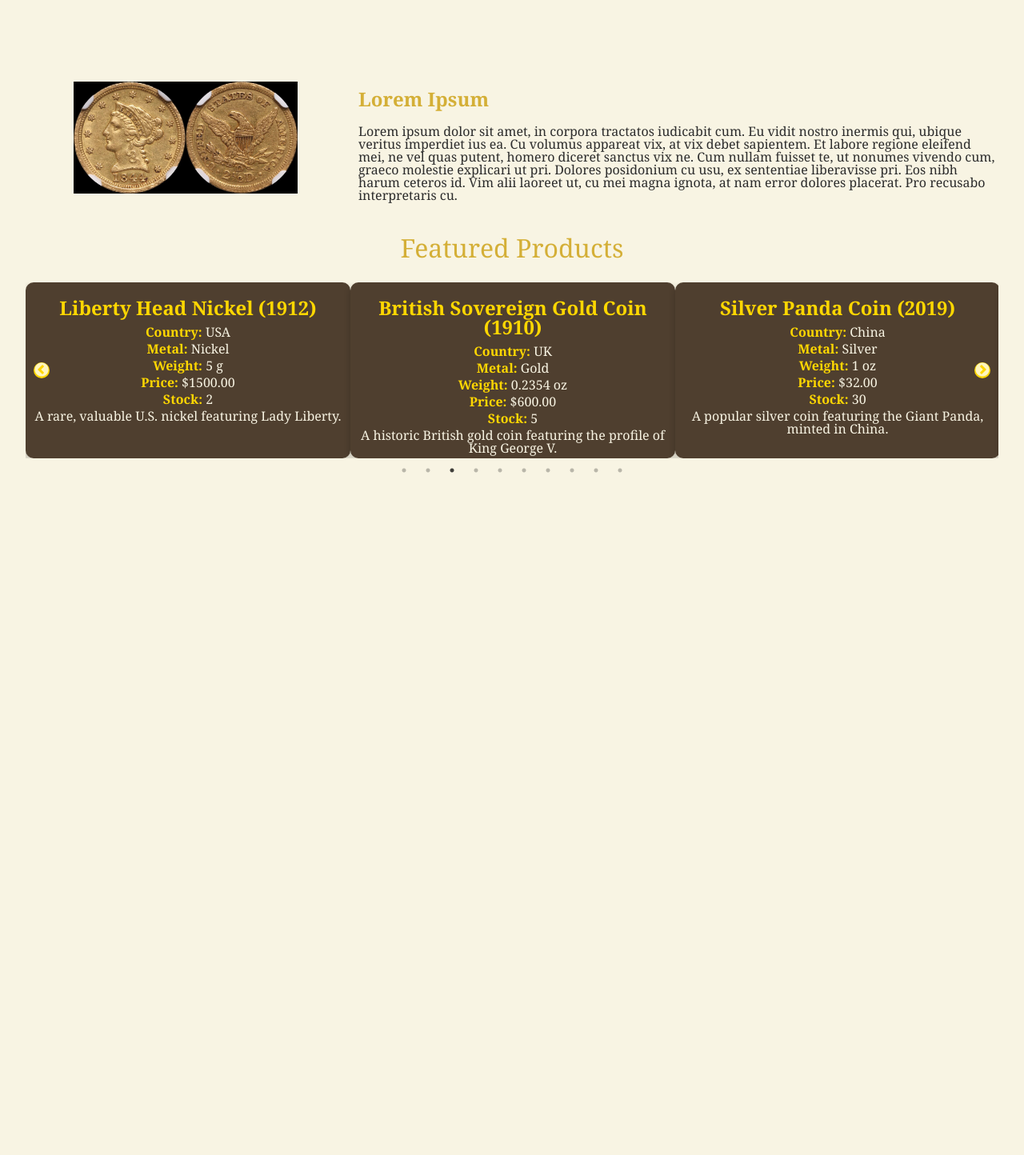
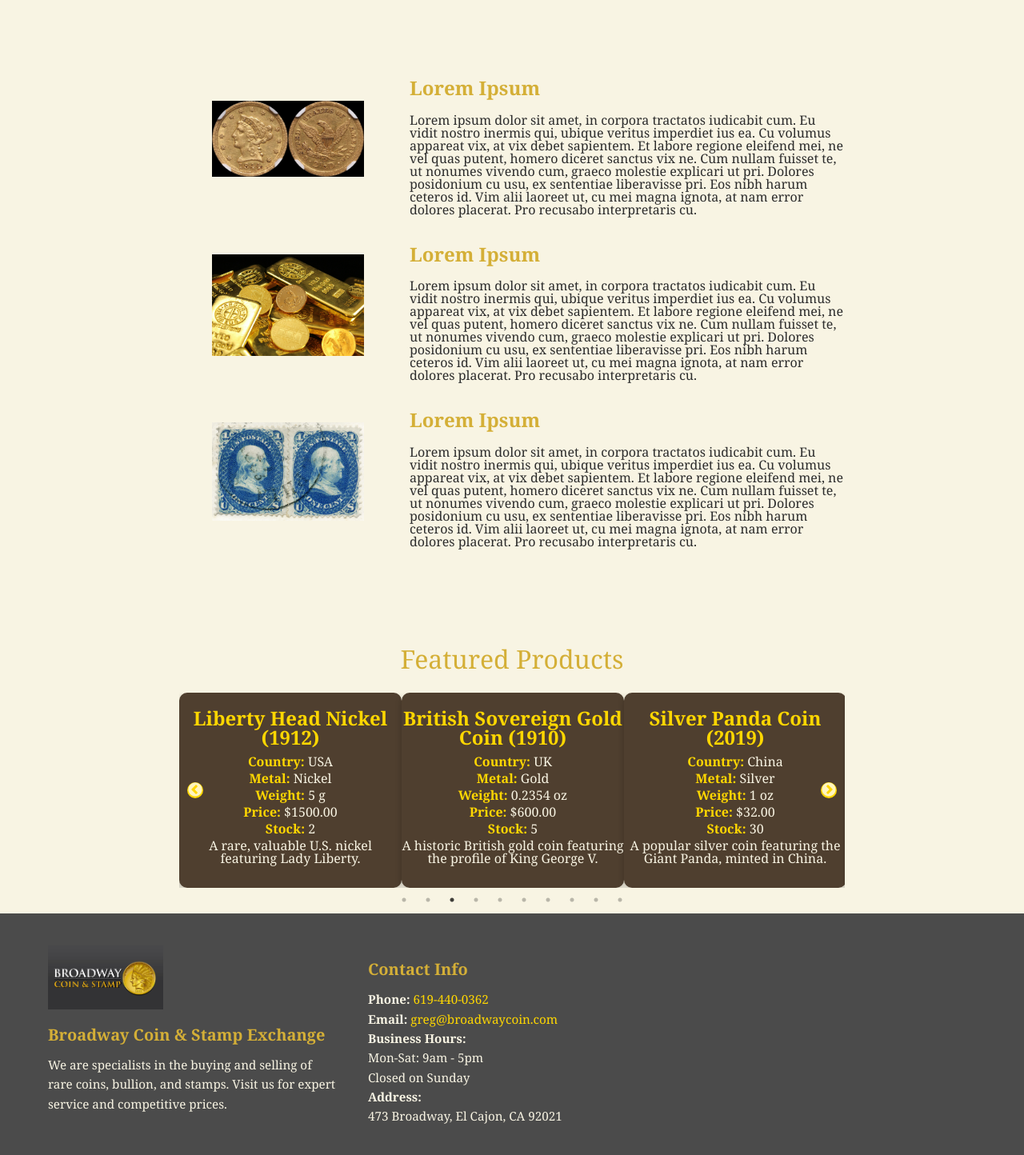
Before and after one commit to nqnguyen1/Coin, a React app: page / in a window 1280 px wide. Shown: the part 284-1728 px from the top of the page at 80% size. Before the commit the page ends 882 px from the top, so only its background shows below. Built offline with nearby package versions, Linux system fonts and the light colour scheme; grey boxes are pictures that could not be loaded.

Commit message:
prototype

```diff
--- a/client/App.js
+++ b/client/App.js
@@ -3,12 +3,13 @@ import Navbar from "./components/nav/Navbar";
 import Main from "./components/body/Main";
 import "slick-carousel/slick/slick.css";
 import "slick-carousel/slick/slick-theme.css";
-
+import Footer from "./components/footer/Footer";
 export default function App() {
   return (
     <div>
       <Navbar></Navbar>
       <Main></Main>
+      <Footer></Footer>
     </div>
   );
 }
--- a/client/components/body/Main.js
+++ b/client/components/body/Main.js
@@ -2,13 +2,15 @@ import React from "react";
 import Carousel from "./carousel/Carousel";
 import * as styles from "./Main.module.css";
 import example from "../../assets/example.jpg";
-import example2 from "../../assets/example2.jpg";
+
+import gold from "../../assets/gold.jpeg";
+import stamp from "../../assets/stamp.jpg";
 
 export default function Main() {
   return (
     <main className={styles.container}>
       <section className={styles.one}>
-        <h2>Lorem Ipsum</h2>
+        <h3>Buy Sell Coins, Bullions and Stamps</h3>
         <div>
           <p>
             Lorem ipsum dolor sit amet, in corpora tractatos iudicabit cum. Eu
@@ -45,6 +47,52 @@ export default function Main() {
           dolores placerat. Pro recusabo interpretaris cu.
         </p>
       </section>
+      <section className={styles.four}>
+        <img
+          src={gold}
+          style={{
+            width: "70%",
+            maxWidth: "400px",
+            height: "auto",
+          }}
+        ></img>
+      </section>
+      <section className={styles.five}>
+        <h2>Lorem Ipsum</h2>
+        <p>
+          Lorem ipsum dolor sit amet, in corpora tractatos iudicabit cum. Eu
+          vidit nostro inermis qui, ubique veritus imperdiet ius ea. Cu volumus
+          appareat vix, at vix debet sapientem. Et labore regione eleifend mei,
+          ne vel quas putent, homero diceret sanctus vix ne. Cum nullam fuisset
+          te, ut nonumes vivendo cum, graeco molestie explicari ut pri. Dolores
+          posidonium cu usu, ex sententiae liberavisse pri. Eos nibh harum
+          ceteros id. Vim alii laoreet ut, cu mei magna ignota, at nam error
+          dolores placerat. Pro recusabo interpretaris cu.
+        </p>
+      </section>
+      <section className={styles.six}>
+        <img
+          src={stamp}
+          style={{
+            width: "70%",
+            maxWidth: "400px",
+            height: "auto",
+          }}
+        ></img>
+      </section>
+      <section className={styles.seven}>
+        <h2>Lorem Ipsum</h2>
+        <p>
+          Lorem ipsum dolor sit amet, in corpora tractatos iudicabit cum. Eu
+          vidit nostro inermis qui, ubique veritus imperdiet ius ea. Cu volumus
+          appareat vix, at vix debet sapientem. Et labore regione eleifend mei,
+          ne vel quas putent, homero diceret sanctus vix ne. Cum nullam fuisset
+          te, ut nonumes vivendo cum, graeco molestie explicari ut pri. Dolores
+          posidonium cu usu, ex sententiae liberavisse pri. Eos nibh harum
+          ceteros id. Vim alii laoreet ut, cu mei magna ignota, at nam error
+          dolores placerat. Pro recusabo interpretaris cu.
+        </p>
+      </section>
 
       <section className={styles.featureContainer}>
         <h2>Featured Products</h2>
--- a/client/components/body/Main.module.css
+++ b/client/components/body/Main.module.css
@@ -1,8 +1,11 @@
 .container {
   display: grid;
   grid-template-columns: 1fr 2fr;
-  padding: 1rem 2rem;
+
+  padding: 2rem;
   gap: 1rem;
+  width: 70%;
+  margin: 0 auto;
 }
 
 .one {
@@ -22,12 +25,35 @@
   grid-row: 2/3;
 }
 
+.four {
+  grid-column: 1/2;
+  display: flex;
+  justify-content: center;
+  align-items: center;
+}
+.five {
+  grid-column: 2/3;
+  grid-row: 3/4;
+}
+
+.six {
+  grid-column: 1/2;
+  display: flex;
+  justify-content: center;
+  align-items: center;
+}
+.seven {
+  grid-column: 2/3;
+  grid-row: 4/5;
+}
+
 .featureContainer {
   display: flex;
   flex-direction: column;
   align-items: center;
   justify-content: center;
   grid-column: 1/3;
+  margin-top: 5rem;
 }
 
 .featureContainer > h2 {
--- /dev/null
+++ b/client/components/footer/Footer.css
@@ -0,0 +1,71 @@
+/* Footer Styling */
+.footer {
+  padding: 40px 20px;
+}
+
+.footer-content {
+  display: flex;
+  justify-content: space-between;
+  align-items: flex-start;
+  max-width: 1200px;
+  margin: 0 auto;
+  flex-wrap: wrap;
+}
+
+.footer-about,
+.footer-contact,
+.footer-map {
+  flex: 1;
+  margin: 0 20px;
+}
+
+.footer-logo {
+  max-width: 100px;
+  margin-bottom: 10px;
+}
+
+.footer h3 {
+  margin-bottom: 15px;
+  font-size: 1.25rem;
+}
+
+.footer p {
+  line-height: 1.6;
+  font-size: 0.95rem;
+}
+
+.footer a {
+  color: #ffd700;
+  text-decoration: none;
+}
+
+.footer a:hover {
+  text-decoration: underline;
+}
+
+.footer-map iframe {
+  border: 0;
+  width: 100%;
+  max-width: 300px;
+  height: 200px;
+}
+
+/* Responsive Styling */
+@media (max-width: 768px) {
+  .footer-content {
+    flex-direction: column; /* Stack sections vertically */
+    align-items: center;
+  }
+
+  .footer-about,
+  .footer-contact,
+  .footer-map {
+    margin: 20px 0;
+    text-align: center;
+  }
+
+  .footer-map iframe {
+    width: 100%;
+    height: 250px;
+  }
+}
--- /dev/null
+++ b/client/components/footer/Footer.js
@@ -0,0 +1,55 @@
+import React from "react";
+import "./Footer.css"; // Import the CSS file for the footer styling
+import Logo from "../nav/Logo";
+const Footer = () => {
+  return (
+    <footer className="footer">
+      <div className="footer-content">
+        {/* Left Section: Logo and About */}
+        <div className="footer-about">
+          <Logo></Logo>
+          <h3>Broadway Coin & Stamp Exchange</h3>
+          <p>
+            We are specialists in the buying and selling of rare coins, bullion,
+            and stamps. Visit us for expert service and competitive prices.
+          </p>
+        </div>
+
+        {/* Middle Section: Contact Info */}
+        <div className="footer-contact">
+          <h3>Contact Info</h3>
+          <p>
+            <strong>Phone:</strong> <a href="">619-440-0362</a>
+          </p>
+          <p>
+            <strong>Email:</strong> <a href="">greg@broadwaycoin.com</a>
+          </p>
+          <p>
+            <strong>Business Hours:</strong>
+          </p>
+          <p>Mon-Sat: 9am - 5pm</p>
+
+          <p>Closed on Sunday</p>
+          <p>
+            <strong>Address:</strong>
+          </p>
+          <p>473 Broadway, El Cajon, CA 92021</p>
+        </div>
+
+        {/* Right Section: Google Map Embed */}
+        <div className="footer-map">
+          <iframe
+            src="https://www.google.com/maps/embed?pb=!1m18!1m12!1m3!1d3443.876051998333!2d-116.9604963!3d32.7945725!2m3!1f0!2f0!3f0!3m2!1i1024!2i768!4f13.1!3m3!1m2!1s0x80d956ac9cf5997d%3A0x36a3b519f57f7493!2s473%20Broadway%2C%20El%20Cajon%2C%20CA%2092021%2C%20USA!5e0!3m2!1sen!2sbd!4v1694285584136!5m2!1sen!2sbd"
+            width="300"
+            height="200"
+            style={{ border: 0 }}
+            allowFullScreen=""
+            loading="lazy"
+          ></iframe>
+        </div>
+      </div>
+    </footer>
+  );
+};
+
+export default Footer;
--- a/client/components/nav/Logo.js
+++ b/client/components/nav/Logo.js
@@ -9,10 +9,9 @@ export default function Logo() {
         style={{
           width: "9rem",
           height: "auto",
-          paddingLeft: "2rem",
         }}
-      ></img>
-      <h3>Buy Sell Coins, Bullion and Stamps</h3>
+        alt="Broadway Coin & Stamp Exchange Logo"
+      />
     </div>
   );
 }
--- a/client/components/nav/Navbar.js
+++ b/client/components/nav/Navbar.js
@@ -3,7 +3,7 @@ import Logo from "./Logo";
 import * as styles from "./Navbar.module.css";
 export default function Navbar() {
   return (
-    <nav>
+    <nav style={{ backgroundColor: "#2c2c2c" }}>
       <ul className={styles.nav}>
         <li>
           <Logo></Logo>
@@ -14,6 +14,7 @@ export default function Navbar() {
 
         <li style={{ display: "flex", gap: "1rem" }}>
           <button>About us</button>
+          <button>Products</button>
           <button>Contact us</button>
         </li>
       </ul>
--- a/client/components/nav/Navbar.module.css
+++ b/client/components/nav/Navbar.module.css
@@ -1,10 +1,11 @@
 .nav {
-  background-color: #2c2c2c;
   display: flex;
-  justify-content: space-around;
+  justify-content: space-between;
   align-items: center; /* Align items vertically */
   padding: 0.5rem 2rem;
   list-style: none; /* Remove bullets */
+  width: 70%;
+  margin: 0 auto;
 }
 
 .title {
```
Also changed, not shown: client/assets/gold.jpeg (added), client/assets/stamp.jpg (added).
